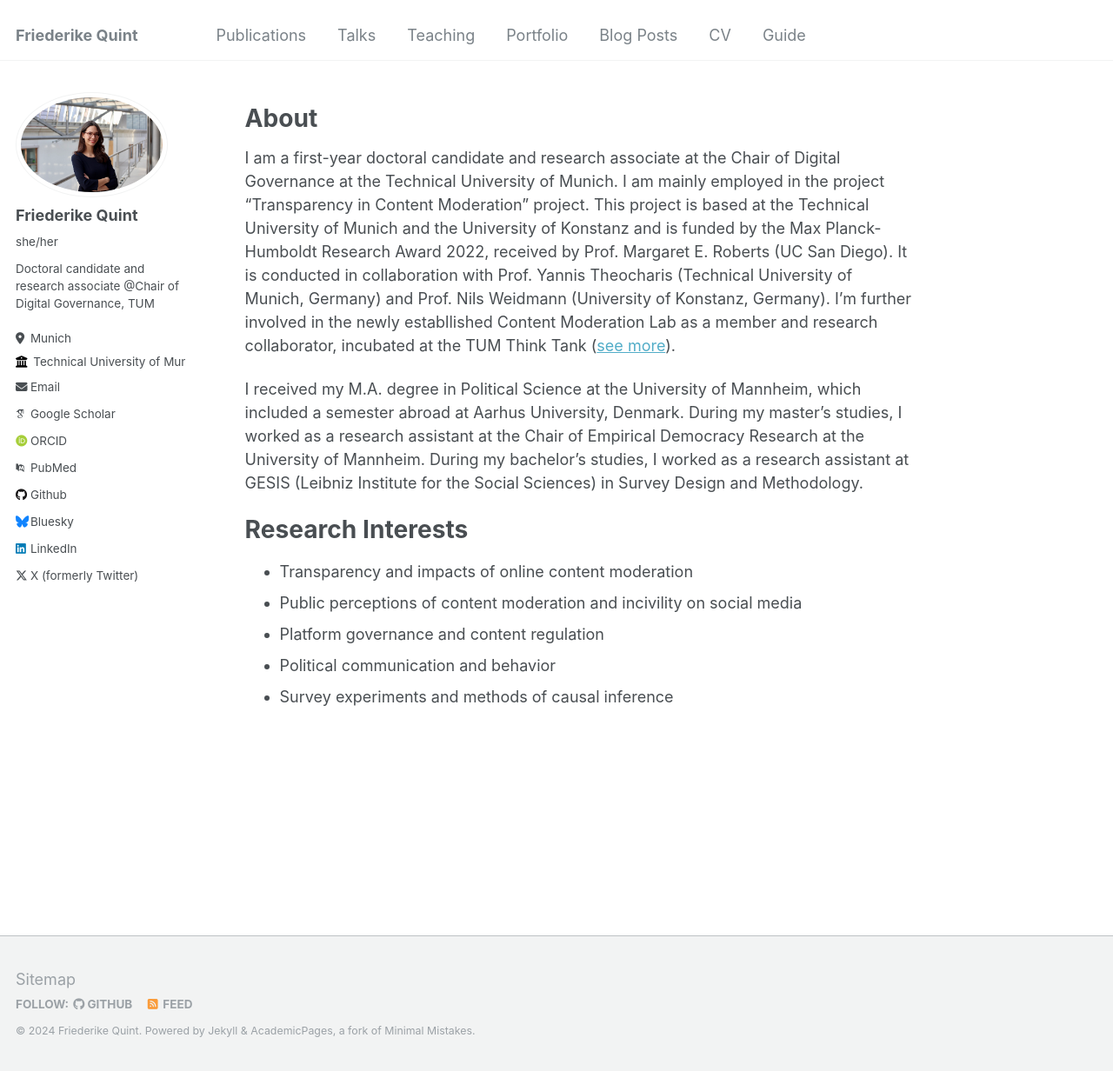
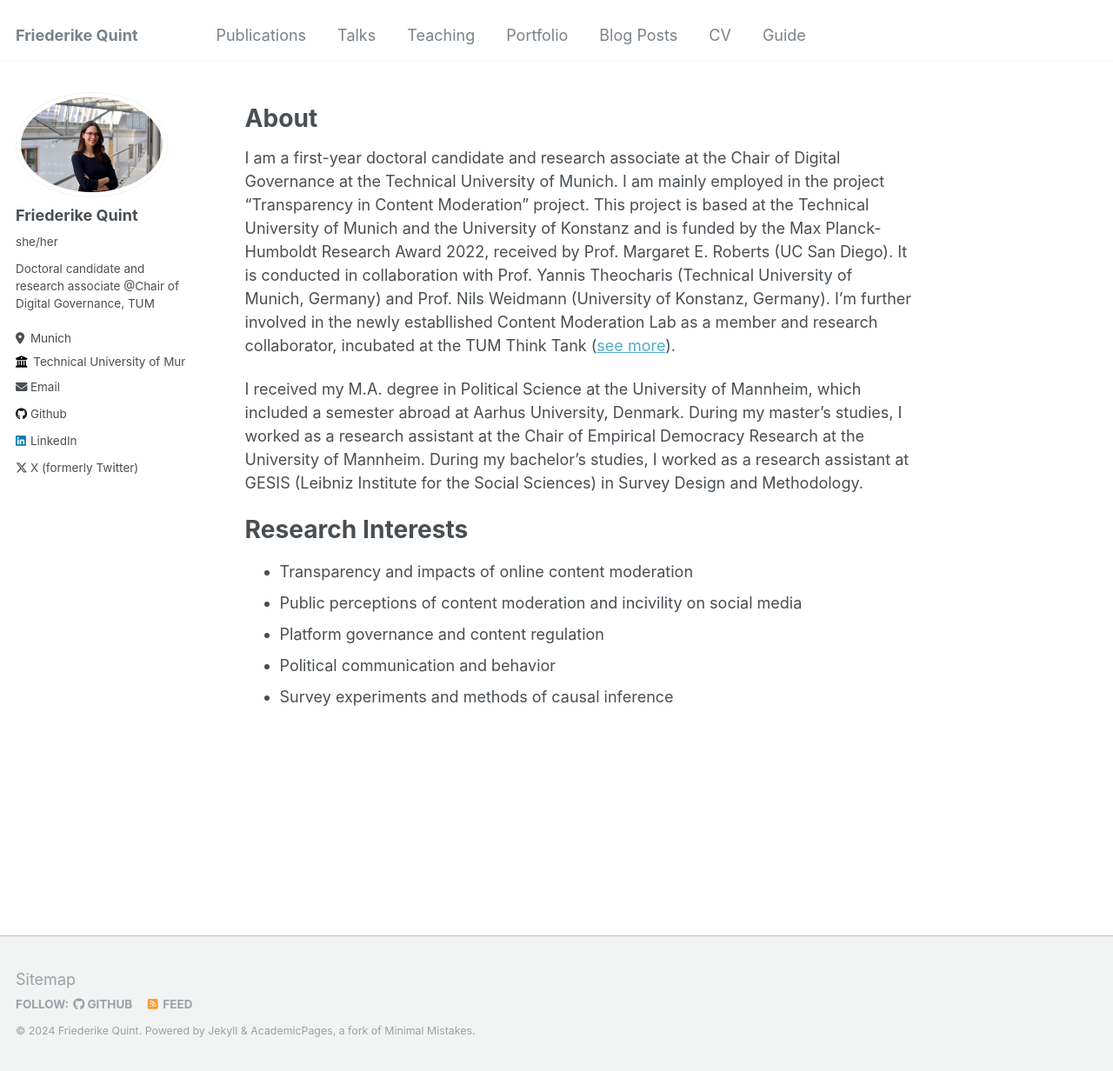
Before and after one commit to friederikequint/friederikequint.github.io, a Jekyll site: the page built from _pages/about.md, in a window 1280 px wide and 1232 px high. Shown: the whole window at 87% size. Built offline with Jekyll 4.4.1, drawn with Linux system fonts in a browser that asks for light colours; some web fonts are replaced; part of the change alters nothing that is shown.

Commit message:
Update _config.yml

```diff
--- a/_config.yml
+++ b/_config.yml
@@ -18,11 +18,11 @@ author:
   employer: "Technical University of Munich"
   uri: # URL
   email: "friederike.quint@tum.de"
-  googlescholar: "https://scholar.google.com/citations?user=PS_CX0AAAAAJ"
-  orcid: "http://orcid.org/yourorcidurl"
-  pubmed: "https://www.ncbi.nlm.nih.gov/pubmed/?term=john+snow"
-  github: "academicpages"
-  bluesky: "bsky.app"
+ # googlescholar: "https://scholar.google.com/citations?user=PS_CX0AAAAAJ"
+ # orcid: "http://orcid.org/yourorcidurl"
+ # pubmed: "https://www.ncbi.nlm.nih.gov/pubmed/?term=john+snow"
+  github: "https://github.com/friederikequint"
+ # bluesky: "bsky.app"
   linkedin: "https://www.linkedin.com/in/friederikequint/"
   twitter: "@FriederikeQ"
 
@@ -87,6 +87,7 @@ exclude:
   - package.json
   - tmp
   - vendor
+  - _pages/publications.md
 keep_files:
   - .git
   - .svn
```
